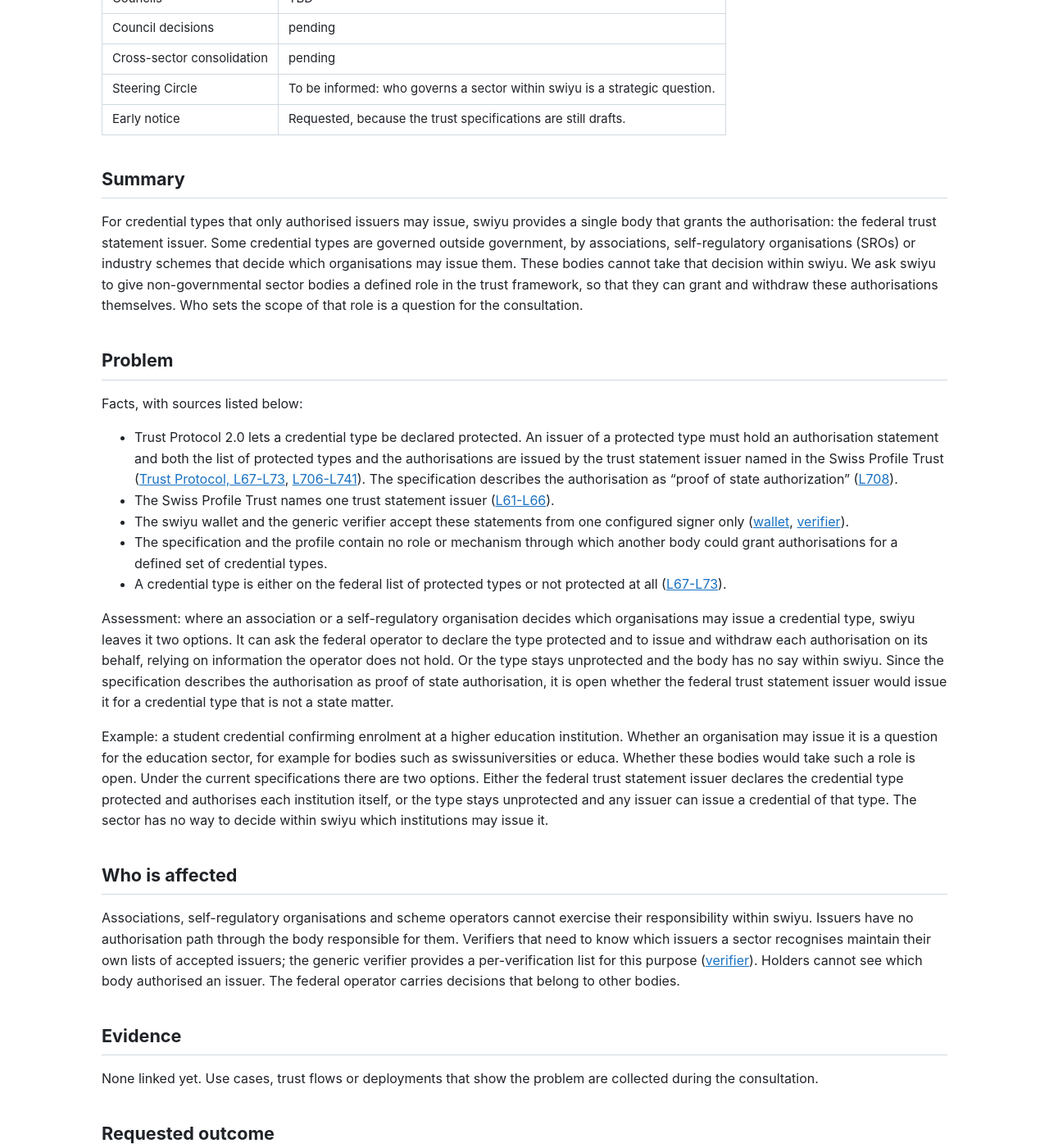
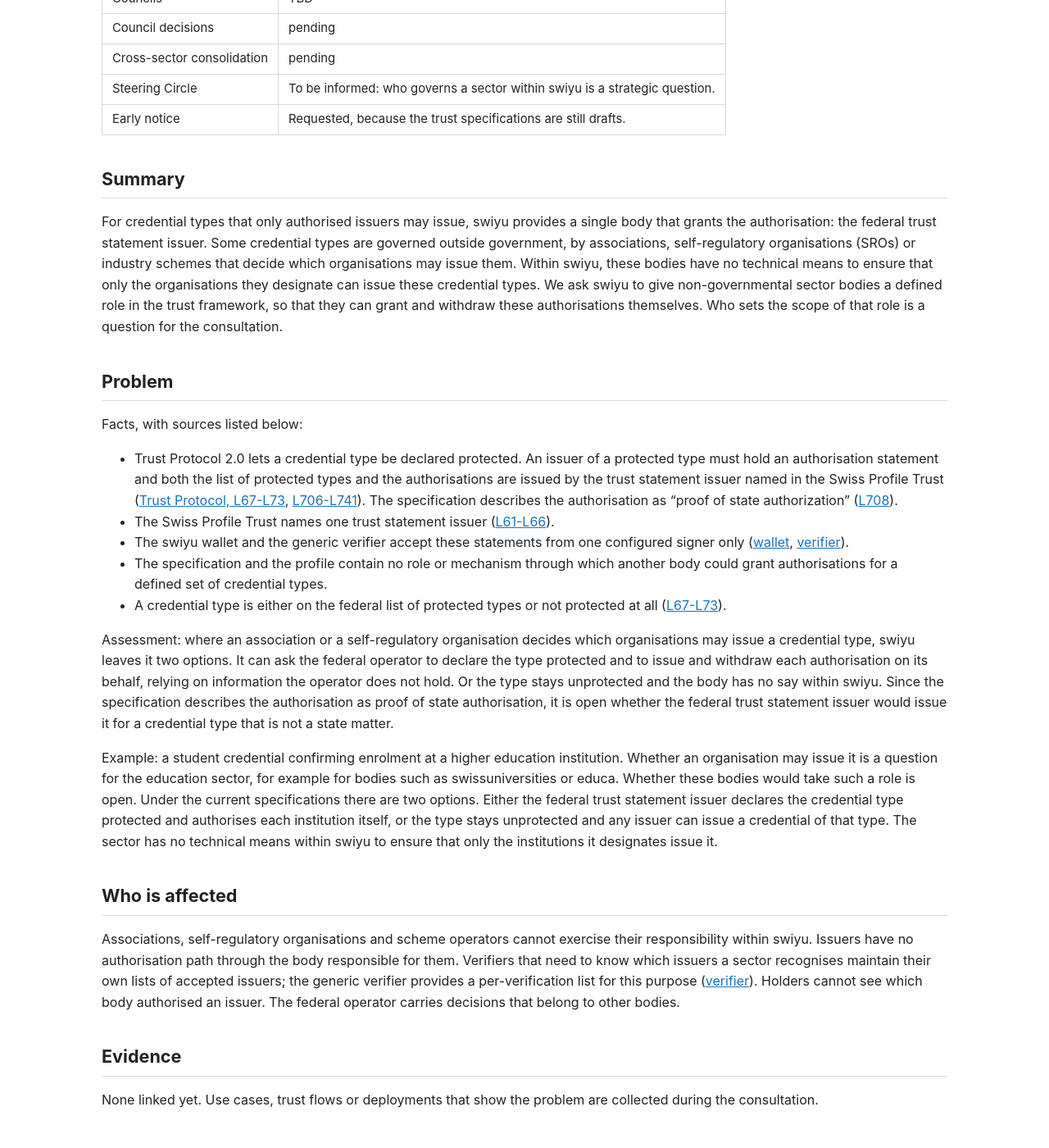
Before and after one commit to DIDAS-swiss/swiyu-change-requests, a Jekyll site: the page built from proposals/CR-DIDAS-0001-sectoral-issuer-authorization.md, in a window 1280 px wide and 1400 px high, scrolled down 964 px. Shown: the whole window at 82% size. Built offline with Jekyll 4.4.1, drawn with Linux system fonts in a browser that asks for light colours; some of the changed text lies outside the part shown.

Commit message:
CR-DIDAS-0001: say that sector bodies cannot technically ensure who issues

```diff
--- a/proposals/CR-DIDAS-0001-sectoral-issuer-authorization.md
+++ b/proposals/CR-DIDAS-0001-sectoral-issuer-authorization.md
@@ -1,14 +1,14 @@
 ---
-title: "CR-DIDAS-0001: Non-governmental sector bodies cannot decide which issuers may issue their credential types"
+title: "CR-DIDAS-0001: Non-governmental sector bodies cannot technically ensure which issuers may issue their credential types"
 cr: CR-DIDAS-0001
 status: Draft
 aspects: [governance, law, costs, infrastructure]
 sectors: [cross-sector]
 steward: TBD
-updated: 2026-11-22
+updated: 2026-11-23
 ---
 
-# CR-DIDAS-0001: Non-governmental sector bodies cannot decide which issuers may issue their credential types
+# CR-DIDAS-0001: Non-governmental sector bodies cannot technically ensure which issuers may issue their credential types
 
 | Field | Value |
 | --- | --- |
@@ -39,8 +39,9 @@ For credential types that only authorised issuers may issue, swiyu provides a
 single body that grants the authorisation: the federal trust statement issuer.
 Some credential types are governed outside government, by associations,
 self-regulatory organisations (SROs) or industry schemes that decide which
-organisations may issue them. These bodies cannot take that decision within
-swiyu. We ask swiyu to give non-governmental sector bodies a defined role in
+organisations may issue them. Within swiyu, these bodies have no technical
+means to ensure that only the organisations they designate can issue these
+credential types. We ask swiyu to give non-governmental sector bodies a defined role in
 the trust framework, so that they can grant and withdraw these authorisations
 themselves. Who sets the scope of that role is a question for the
 consultation.
@@ -82,8 +83,8 @@ Whether these bodies would take such a role is open.
 Under the current specifications there are two options. Either
 the federal trust statement issuer declares the credential type protected and
 authorises each institution itself, or the type stays unprotected and any
-issuer can issue a credential of that type. The sector has no way to decide
-within swiyu which institutions may issue it.
+issuer can issue a credential of that type. The sector has no technical means
+within swiyu to ensure that only the institutions it designates issue it.
 
 ## Who is affected
 
```
Also changed, not shown: README.md (+1 -1 lines), changelog/2026-11-23-cr-didas-0001-title.md (added, +5 -0 lines), proposals/README.md (+1 -1 lines), changelog/README.md.
